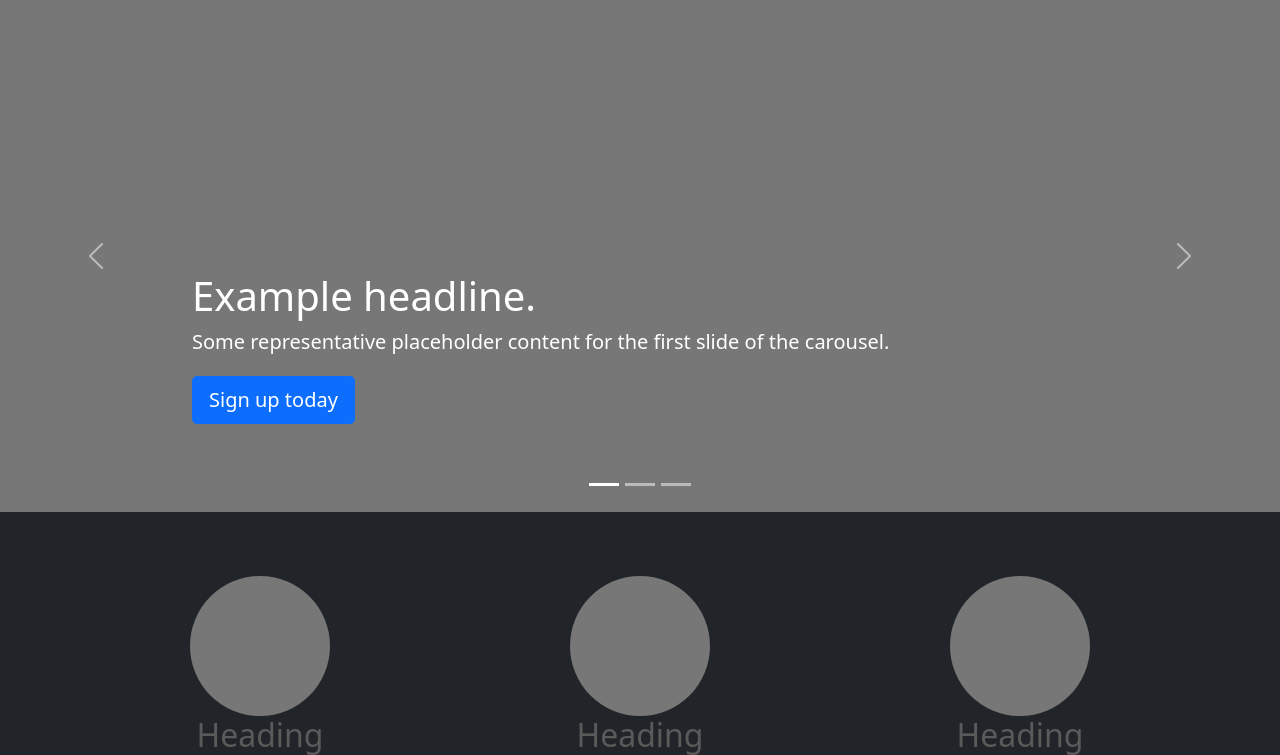
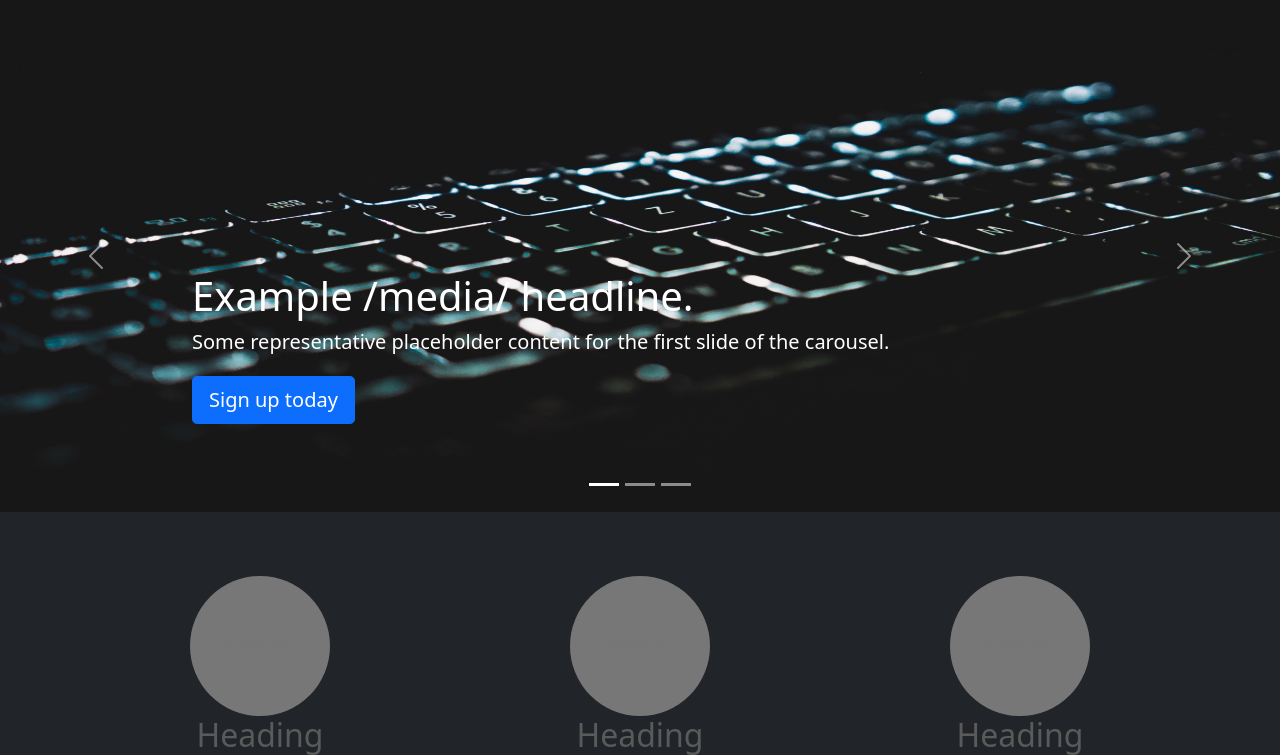
Before and after one commit to JoGorska/portfolio, a Django app: page / in a window 1280 px wide. Shown: the part 132-887 px from the top of the page. Run offline with Django 4.2, Linux system fonts and the light colour scheme; some libraries are stand-ins or nearby versions.

Commit message:
Add media folder and add example photos

```diff
--- a/core/settings.py
+++ b/core/settings.py
@@ -92,6 +92,7 @@ TEMPLATES = [
                 'django.template.context_processors.request',
                 'django.contrib.auth.context_processors.auth',
                 'django.contrib.messages.context_processors.messages',
+                'django.template.context_processors.media',
                 # `allauth` needs this from django
                 'django.template.context_processors.request',
             ],
--- a/dashboard/templates/dashboard/includes/carousel.html
+++ b/dashboard/templates/dashboard/includes/carousel.html
@@ -1,3 +1,4 @@
+{% load static %}
 <div id="myCarousel" class="carousel slide" data-bs-ride="carousel">
     <div class="carousel-indicators">
       <button type="button" data-bs-target="#myCarousel" data-bs-slide-to="0" class="active" aria-current="true" aria-label="Slide 1"></button>
@@ -6,18 +7,18 @@
     </div>
     <div class="carousel-inner">
       <div class="carousel-item active">
-        <svg class="bd-placeholder-img" width="100%" height="100%" xmlns="http://www.w3.org/2000/svg" aria-hidden="true" preserveAspectRatio="xMidYMid slice" focusable="false"><rect width="100%" height="100%" fill="#777"/></svg>
-
+        <!-- <svg class="bd-placeholder-img" width="100%" height="100%" xmlns="http://www.w3.org/2000/svg" aria-hidden="true" preserveAspectRatio="xMidYMid slice" focusable="false"><rect width="100%" height="100%" fill="#777"/></svg> -->
+        <img src="{{ MEDIA_URL }}christian-lue-oj7Z1ucRxcs-unsplash.jpg" alt="photo of a computer">
         <div class="container">
           <div class="carousel-caption text-start">
-            <h1>Example headline.</h1>
+            <h1>Example {{ MEDIA_URL}} headline.</h1>
             <p>Some representative placeholder content for the first slide of the carousel.</p>
             <p><a class="btn btn-lg btn-primary" href="#">Sign up today</a></p>
           </div>
         </div>
       </div>
       <div class="carousel-item">
-        <svg class="bd-placeholder-img" width="100%" height="100%" xmlns="http://www.w3.org/2000/svg" aria-hidden="true" preserveAspectRatio="xMidYMid slice" focusable="false"><rect width="100%" height="100%" fill="#777"/></svg>
+        <img src="{{ MEDIA_URL }}daniel-korpai-HyTwtsk8XqA-unsplash.jpg" alt="photo of a computer">
 
         <div class="container">
           <div class="carousel-caption">
```
Also changed, not shown: media/UC-48816667-731b-4c00-9220-0766f3bd1fd8.jpg (added), media/christian-lue-oj7Z1ucRxcs-unsplash.jpg (added), media/daniel-korpai-HyTwtsk8XqA-unsplash.jpg (added), media/fili-santillan-HeyFNqApSLQ-unsplash.jpg (added), media/guillaume-issaly-5Fy_rgiCitM-unsplash.jpg (added), media/john-smit-zary7lVyrg8-unsplash.jpg (added), media/nubelson-fernandes-8l30Cc1IcT8-unsplash.jpg (added), media/philipp-katzenberger-iIJrUoeRoCQ-unsplash.jpg (added).
